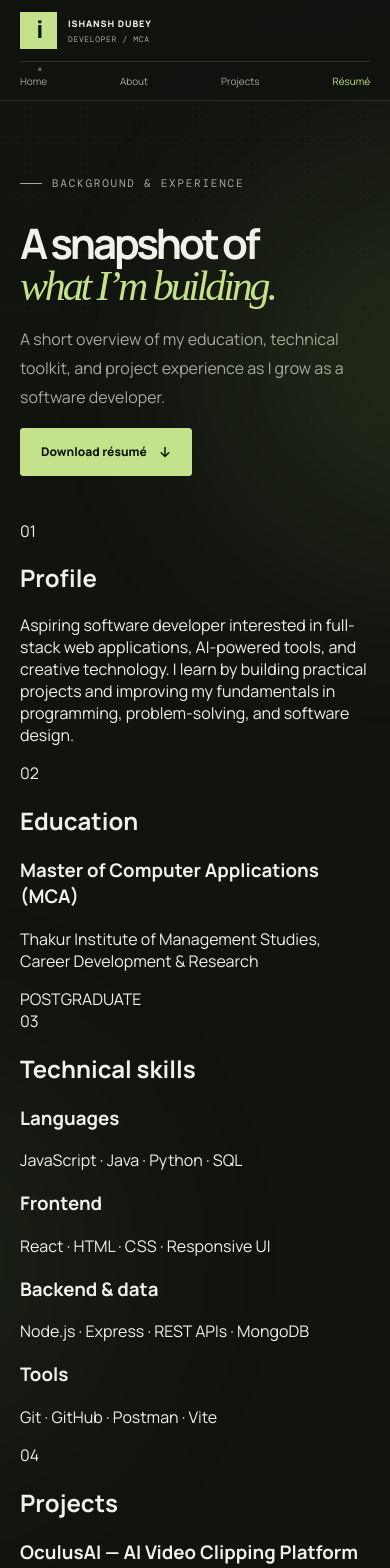
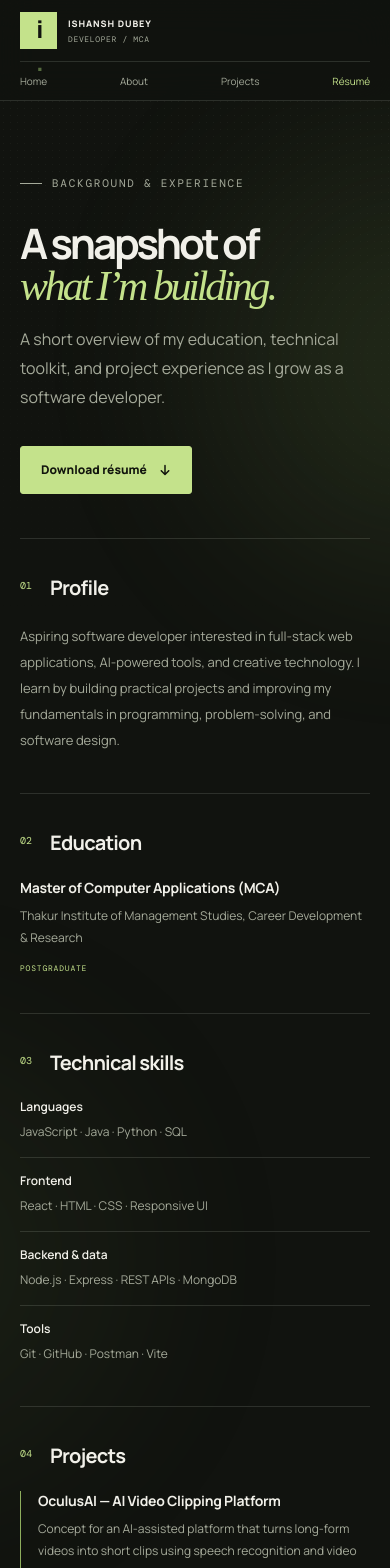
Before and after one commit to ishanshdubey-builds/Portfolio, a React (Vite) app in the folder Frontend/vite-project/: page /resume in a window 390 px wide. Shown: the top 1568 px of the page. Built offline with nearby package versions, Linux system fonts and the light colour scheme; a web font is replaced by a local one.

Commit message:
Add clean resume page typography and responsive section layout

```diff
--- a/Frontend/vite-project/src/Pages/Resume.css
+++ b/Frontend/vite-project/src/Pages/Resume.css
@@ -1,39 +1,27 @@
-.resume-container{
-max-width:900px;
-margin:auto;
-padding:40px;
-color:white;
+.resume-page { padding-bottom: 90px; }
+.resume-intro .button { margin-top: 18px; }
+.resume-content { border-top: 1px solid var(--line); }
+.resume-block { display: grid; grid-template-columns: .65fr 1.35fr; gap: 55px; padding: 35px 0 40px; border-bottom: 1px solid var(--line); }
+.resume-block-label { display: flex; gap: 18px; align-items: flex-start; }
+.resume-block-label > span { color: var(--accent); font: 10px var(--mono); padding-top: 5px; }
+.resume-block-label h2 { margin: 0; font-size: 20px; letter-spacing: -.04em; }
+.resume-block-body { min-width: 0; }
+.resume-summary { max-width: 650px; margin: 0; color: var(--muted); font-size: 13px; line-height: 2; }
+.resume-entry { display: flex; justify-content: space-between; align-items: flex-start; gap: 20px; }
+.resume-entry h3, .resume-projects h3 { margin: 0 0 8px; font-size: 14px; letter-spacing: -.02em; }
+.resume-entry p, .resume-projects p, .resume-skill-row p { margin: 0; color: var(--muted); font-size: 12px; line-height: 1.85; }
+.resume-date { color: var(--accent); font: 8px var(--mono); letter-spacing: .1em; white-space: nowrap; padding-top: 4px; }
+.resume-skill-row { display: grid; grid-template-columns: 140px 1fr; gap: 20px; padding: 14px 0; border-bottom: 1px solid var(--line); }
+.resume-skill-row:first-child { padding-top: 0; }
+.resume-skill-row:last-child { border-bottom: 0; padding-bottom: 0; }
+.resume-skill-row h3 { margin: 0; font-size: 12px; font-weight: 600; }
+.resume-projects { display: grid; gap: 22px; }
+.resume-projects article { padding-left: 17px; border-left: 1px solid var(--accent-deep); }
+.resume-endnote { display: flex; justify-content: space-between; align-items: center; gap: 20px; padding-top: 30px; }
+.resume-endnote p { color: var(--muted); font-size: 12px; }
+@media (max-width: 700px) {
+  .resume-block { grid-template-columns: 1fr; gap: 22px; }
+  .resume-entry { flex-direction: column; gap: 10px; }
+  .resume-skill-row { grid-template-columns: 1fr; gap: 6px; }
+  .resume-endnote { flex-direction: column; align-items: flex-start; }
 }
-
-.resume-container{
-
-
-    border-radius:15px;
-
-    background:rgba(0,0,0,0.3);  /* transparent glass */
-    backdrop-filter:blur(12px);
-
-    border:1px solid rgba(255,255,255,0.1);
-}
-
-.resume-section{
-margin-top:30px;
-}
-
-.resume-section h2{
-border-bottom:2px solid #444;
-padding-bottom:5px;
-}
-
-.resume-section ul{
-list-style:none;
-padding:0;
-}
-
-.resume-section li{
-margin-bottom:8px;
-}
-
-.resume-download{
-margin-top:40px;
-}
```
